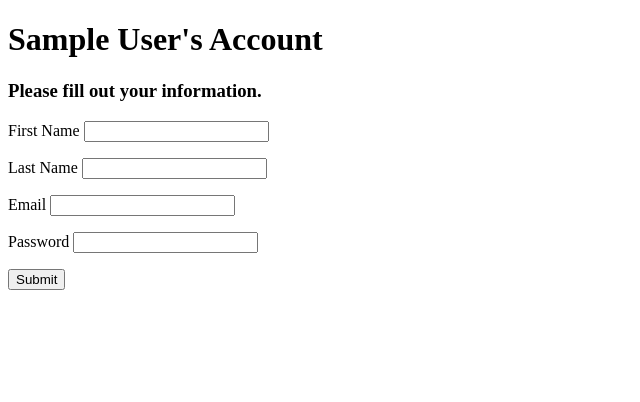
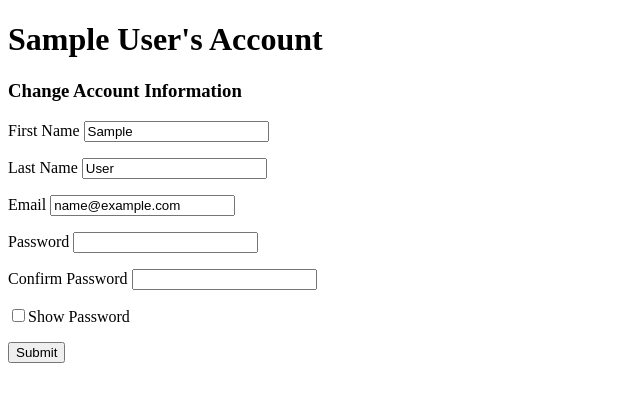
Before and after one commit to amberorrange/BacklogTracker, a Flask app: page /change_account_info_form in a window 1280 px wide. Shown: the top 402 px of the page, without its empty margins (0-640 px from the left). Run offline with Flask 2, Linux system fonts and the light colour scheme; a user stored in the database is signed in; tables that the repository leaves empty hold one stand-in row (values such as "Sample post").

Commit message:
working on change account information

```diff
--- a/templates/backlogs.html
+++ b/templates/backlogs.html
@@ -13,8 +13,8 @@
 
     <h2>Here are your entries.</h2>
     <ul>
-        <li><a href="/add_game">Click here to add a game to your backlog.</a> </li>
-        <li><a href="/add_review">Click here to review a game you've completed.</a> </li>
+        <li><a href="/add_game">Add a game to your backlog.</a> </li>
+        <li><a href="/add_review">Review a game you've completed.</a> </li>
         <li><a href="/show_user_details">See Account Details</a></li>
         <li><a href="/logout">Log out</a></li>
     </ul>
--- a/templates/change_account.html
+++ b/templates/change_account.html
@@ -8,17 +8,22 @@
 {% block content %}
 <h1>{{ current_user.fname }} {{ current_user.lname}}'s Account </h1>
 
-<h3>Please fill out your information.</h3>
+<h3>Change Account Information</h3>
 
 <form action="/change_account_info" method="POST">
 
-    <p>First Name <input type="text" name="fname"></p>
+    <p>First Name <input type="text" value="{{ current_user.fname }}" name="fname"></p>
 
-    <p>Last Name <input type="text" name="lname"></p>
+    <p>Last Name <input type="text" value="{{ current_user.lname }}" name="lname"></p>
 
-    <p>Email <input type="text" name="email"></p>
+    <p>Email <input type="text" value="{{ current_user.email }}" name="email"></p>
 
-    <p>Password <input type="password" name="password"></p>
+    <p>Password <input type="password" class="password" name="password"></p>
+
+    <p>Confirm Password <input type="password" class="password" name="password"></p>
+
+    <input type="checkbox" onclick="myFunction()">Show Password
+
 
     <p><input type="submit"> </p>
 </form>
```
Also changed, not shown: templates/user_details.html (line endings or trailing spaces).
